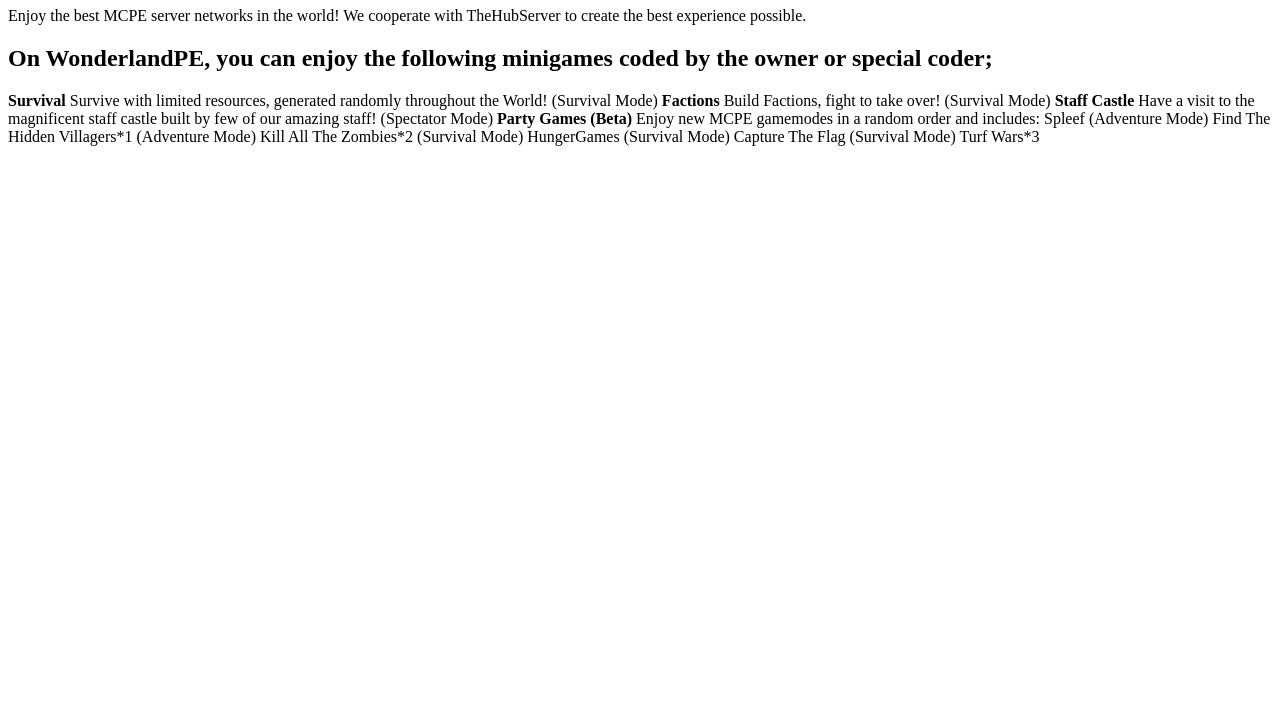
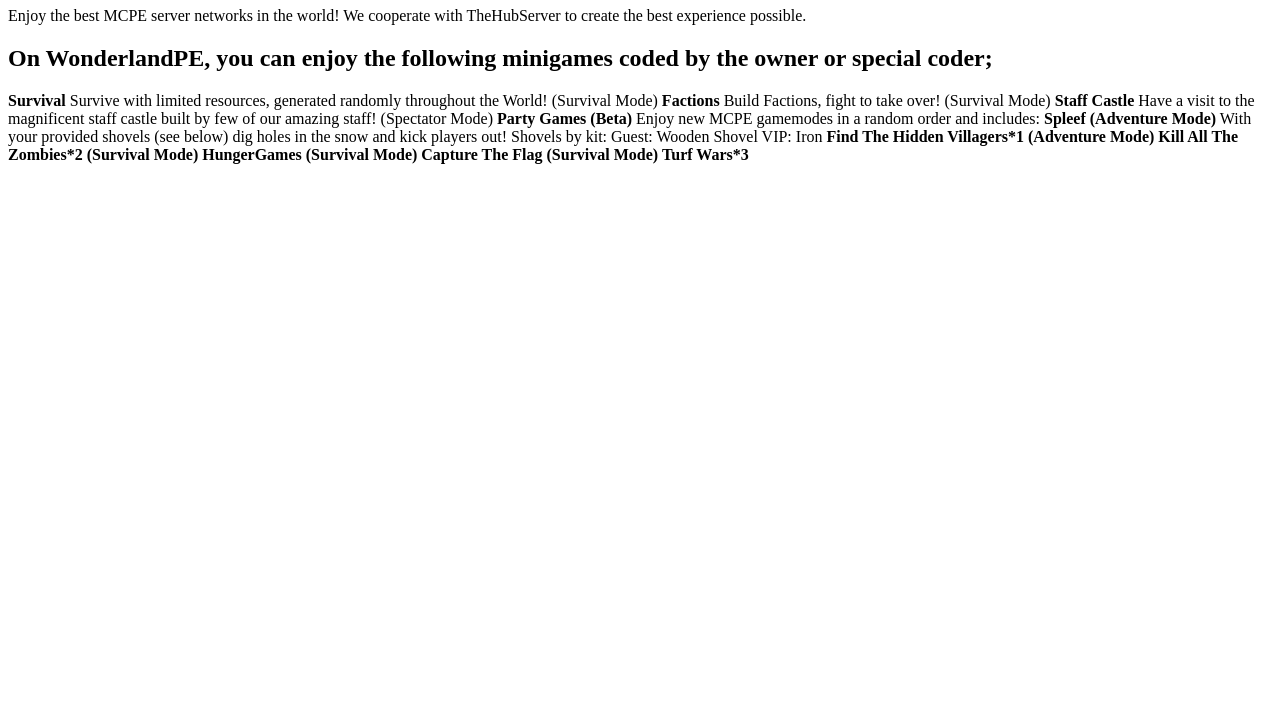
Before and after one commit to dancing-ipsum/html, a plain HTML site: page website.html in a window 1280 px wide. Shown: the part 73-800 px from the top of the page. Drawn offline with Linux system fonts and the light colour scheme.

Commit message:
Update website.html

```diff
--- a/website.html
+++ b/website.html
@@ -14,12 +14,16 @@ Build Factions, fight to take over! (Survival Mode)
 Have a visit to the magnificent staff castle built by few of our amazing staff! (Spectator Mode)
 <b>Party Games (Beta)</b>
 Enjoy new MCPE gamemodes in a random order and includes:
-Spleef (Adventure Mode)
-Find The Hidden Villagers*1 (Adventure Mode)
-Kill All The Zombies*2 (Survival Mode)
-HungerGames (Survival Mode)
-Capture The Flag (Survival Mode)
-Turf Wars*3
+<strong>Spleef (Adventure Mode)</strong>
+With your provided shovels (see below) dig holes in the snow and kick players out!
+Shovels by kit:
+Guest: Wooden Shovel
+VIP: Iron
+<strong>Find The Hidden Villagers*1 (Adventure Mode)</strong>
+<strong>Kill All The Zombies*2 (Survival Mode)</strong>
+<strong>HungerGames (Survival Mode)</strong>
+<strong>Capture The Flag (Survival Mode)</strong>
+<strong>Turf Wars*3</strong>
 
 
 
```
